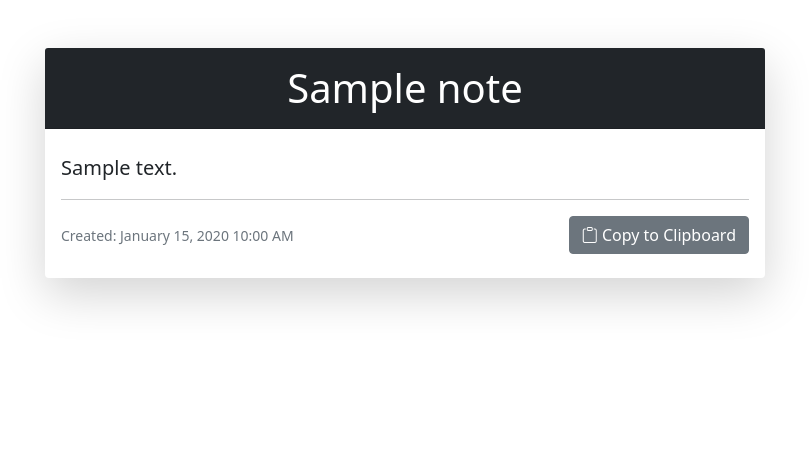
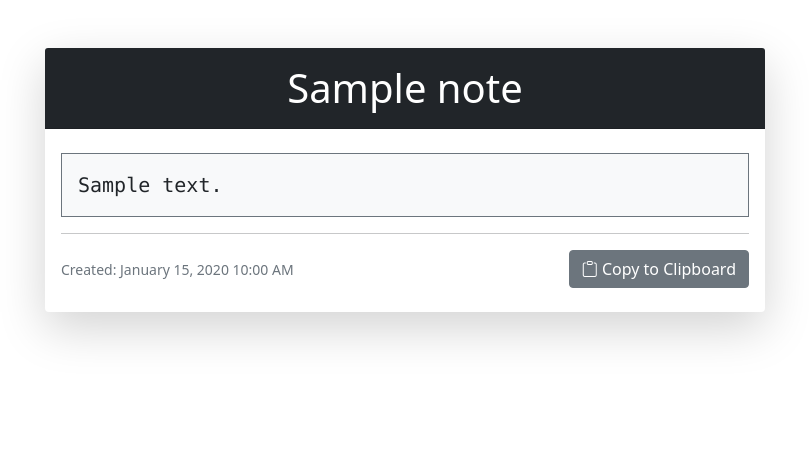
Before and after one commit to Andriyshkoy/BurNote, a Flask app: template backend/burnote/templates/notes/view.html in a window 1280 px wide. Shown: the part 71-528 px from the top of the page, without its empty margins (235-1044 px from the left). Run offline with Flask 3, Linux system fonts and the light colour scheme; the template is opened without the code that fills it: values that come from a table or form of the project are taken from there, others are empty; tables that the repository leaves empty hold one stand-in row (values such as "Sample post"); some libraries are stand-ins or nearby versions.

Commit message:
Enhance note display by adding a styled container for note text

```diff
--- a/backend/burnote/templates/notes/view.html
+++ b/backend/burnote/templates/notes/view.html
@@ -12,7 +12,9 @@
           <h1 class="mb-0">{{ note.title if note.title else 'Untitled' }}</h1>
         </div>
         <div class="card-body py-4">
-          <p class="card-text fs-5" id="note-text">{{ note.text }}</p>
+            <div class="p-3 bg-light border border-secondary">
+              <pre class="card-text fs-5" id="note-text">{{ note.text }}</pre>
+            </div>
           <hr>
           <div class="d-flex justify-content-between align-items-center">
             <div>
```
